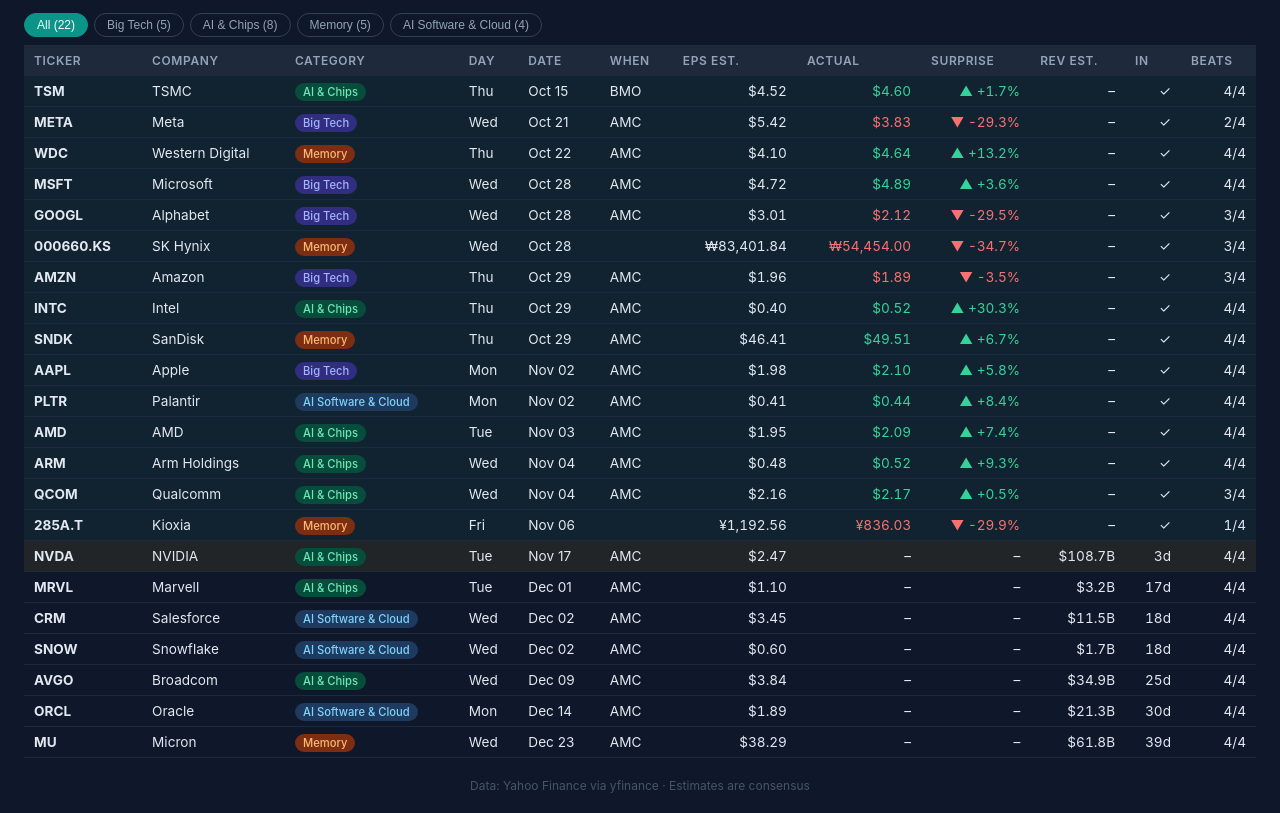
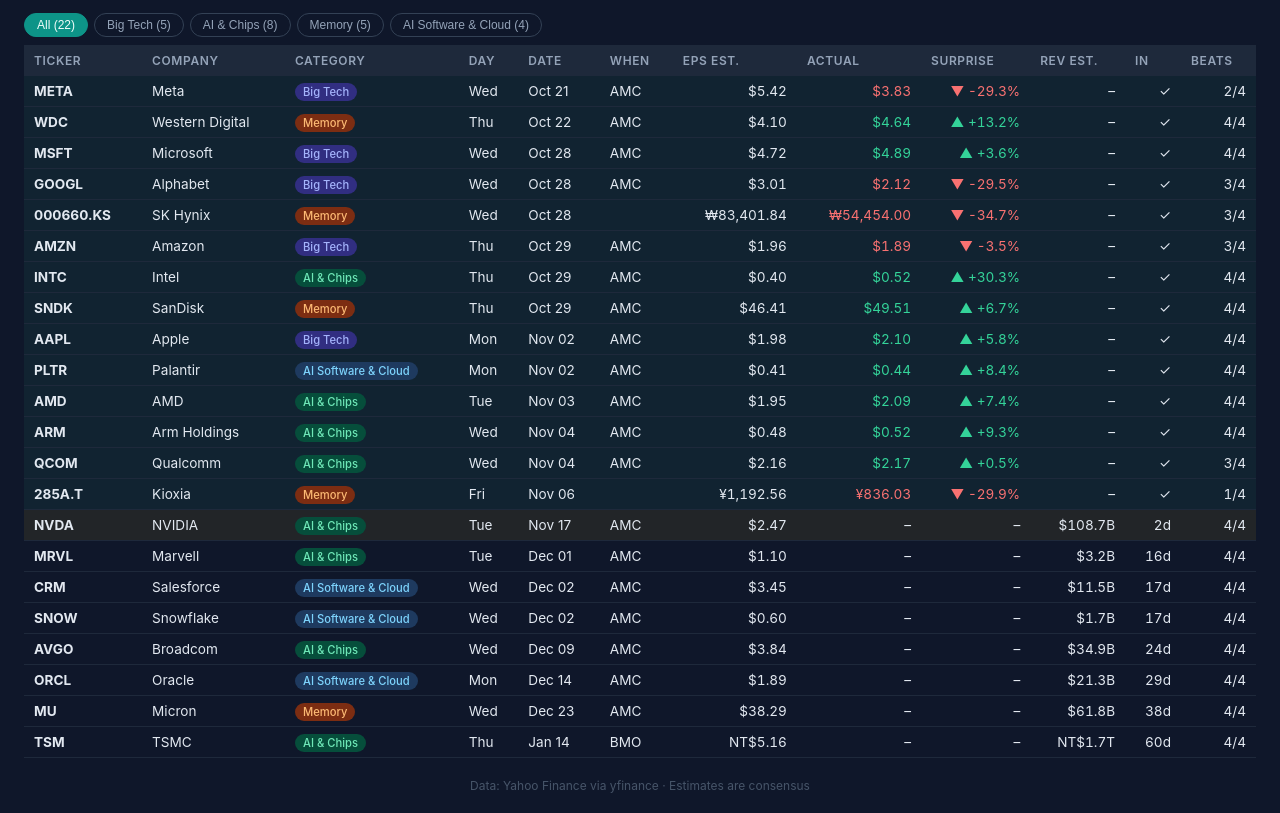
Before and after one commit to rosh-photo/earnings-calendar, a plain HTML site: page index.html in a window 1280 px wide. Shown: the part 67-880 px from the top of the page. Drawn offline with Linux system fonts and the light colour scheme.

Commit message:
Auto-refresh 2026-11-15 19:30 UTC

```diff
--- a/index.html
+++ b/index.html
@@ -41,7 +41,7 @@
 </head>
 <body>
 <h1>Earnings Calendar</h1>
-<p class="meta">Big Tech &middot; AI &amp; Chips &middot; Memory &middot; Updated Nov 14 2026 18:54 UTC</p>
+<p class="meta">Big Tech &middot; AI &amp; Chips &middot; Memory &middot; Updated Nov 15 2026 19:30 UTC</p>
 
 <div class="bar">
   <button class="btn on" onclick="filt('all')">All (22)</button>
@@ -64,7 +64,7 @@
   <th onclick="doSort(11)">Beats</th>
 </tr></thead>
 <tbody>
-<tr class="reported" data-cat="Big Tech" data-days="-12">
+<tr class="reported" data-cat="Big Tech" data-days="-13">
   <td><strong>AAPL</strong></td>
   <td>Apple</td>
   <td><span class="cat big-tech">Big Tech</span></td>
@@ -77,7 +77,7 @@
   <td class="num">–</td>
   <td class="num">✓</td>
   <td class="num">4/4</td>
-</tr><tr class="reported" data-cat="Big Tech" data-days="-17">
+</tr><tr class="reported" data-cat="Big Tech" data-days="-18">
   <td><strong>MSFT</strong></td>
   <td>Microsoft</td>
   <td><span class="cat big-tech">Big Tech</span></td>
@@ -90,7 +90,7 @@
   <td class="num">–</td>
   <td class="num">✓</td>
   <td class="num">4/4</td>
-</tr><tr class="reported" data-cat="Big Tech" data-days="-17">
+</tr><tr class="reported" data-cat="Big Tech" data-days="-18">
   <td><strong>GOOGL</strong></td>
   <td>Alphabet</td>
   <td><span class="cat big-tech">Big Tech</span></td>
@@ -103,7 +103,7 @@
   <td class="num">–</td>
   <td class="num">✓</td>
   <td class="num">3/4</td>
-</tr><tr class="reported" data-cat="Big Tech" data-days="-16">
+</tr><tr class="reported" data-cat="Big Tech" data-days="-17">
   <td><strong>AMZN</strong></td>
   <td>Amazon</td>
   <td><span class="cat big-tech">Big Tech</span></td>
@@ -116,7 +116,7 @@
   <td class="num">–</td>
   <td class="num">✓</td>
   <td class="num">3/4</td>
-</tr><tr class="reported" data-cat="Big Tech" data-days="-24">
+</tr><tr class="reported" data-cat="Big Tech" data-days="-25">
   <td><strong>META</strong></td>
   <td>Meta</td>
   <td><span class="cat big-tech">Big Tech</span></td>
@@ -129,7 +129,7 @@
   <td class="num">–</td>
   <td class="num">✓</td>
   <td class="num">2/4</td>
-</tr><tr class="soon" data-cat="AI & Chips" data-days="3">
+</tr><tr class="soon" data-cat="AI & Chips" data-days="2">
   <td><strong>NVDA</strong></td>
   <td>NVIDIA</td>
   <td><span class="cat ai-chips">AI & Chips</span></td>
@@ -140,9 +140,9 @@
   <td class="num">–</td>
   <td class="num">–</td>
   <td class="num">$108.7B</td>
-  <td class="num">3d</td>
+  <td class="num">2d</td>
   <td class="num">4/4</td>
-</tr><tr class="mid" data-cat="AI & Chips" data-days="25">
+</tr><tr class="mid" data-cat="AI & Chips" data-days="24">
   <td><strong>AVGO</strong></td>
   <td>Broadcom</td>
   <td><span class="cat ai-chips">AI & Chips</span></td>
@@ -153,9 +153,9 @@
   <td class="num">–</td>
   <td class="num">–</td>
   <td class="num">$34.9B</td>
-  <td class="num">25d</td>
+  <td class="num">24d</td>
   <td class="num">4/4</td>
-</tr><tr class="reported" data-cat="AI & Chips" data-days="-11">
+</tr><tr class="reported" data-cat="AI & Chips" data-days="-12">
   <td><strong>AMD</strong></td>
   <td>AMD</td>
   <td><span class="cat ai-chips">AI & Chips</span></td>
@@ -168,7 +168,7 @@
   <td class="num">–</td>
   <td class="num">✓</td>
   <td class="num">4/4</td>
-</tr><tr class="reported" data-cat="AI & Chips" data-days="-10">
+</tr><tr class="reported" data-cat="AI & Chips" data-days="-11">
   <td><strong>ARM</strong></td>
   <td>Arm Holdings</td>
   <td><span class="cat ai-chips">AI & Chips</span></td>
@@ -181,20 +181,20 @@
   <td class="num">–</td>
   <td class="num">✓</td>
   <td class="num">4/4</td>
-</tr><tr class="reported" data-cat="AI & Chips" data-days="-30">
+</tr><tr class="later" data-cat="AI & Chips" data-days="60">
   <td><strong>TSM</strong></td>
   <td>TSMC</td>
   <td><span class="cat ai-chips">AI & Chips</span></td>
   <td>Thu</td>
-  <td data-sort="2026-10-15">Oct 15</td>
+  <td data-sort="2027-01-14">Jan 14</td>
   <td>BMO</td>
-  <td class="num">$4.52</td>
-  <td class="num"><span style="color:#34d399">$4.60</span></td>
-  <td class="num"><span style="color:#34d399">▲ +1.7%</span></td>
+  <td class="num">NT$5.16</td>
   <td class="num">–</td>
-  <td class="num">✓</td>
+  <td class="num">–</td>
+  <td class="num">NT$1.7T</td>
+  <td class="num">60d</td>
   <td class="num">4/4</td>
-</tr><tr class="reported" data-cat="AI & Chips" data-days="-16">
+</tr><tr class="reported" data-cat="AI & Chips" data-days="-17">
   <td><strong>INTC</strong></td>
   <td>Intel</td>
   <td><span class="cat ai-chips">AI & Chips</span></td>
@@ -207,7 +207,7 @@
   <td class="num">–</td>
   <td class="num">✓</td>
   <td class="num">4/4</td>
-</tr><tr class="reported" data-cat="AI & Chips" data-days="-10">
+</tr><tr class="reported" data-cat="AI & Chips" data-days="-11">
   <td><strong>QCOM</strong></td>
   <td>Qualcomm</td>
   <td><span class="cat ai-chips">AI & Chips</span></td>
@@ -220,7 +220,7 @@
   <td class="num">–</td>
   <td class="num">✓</td>
   <td class="num">3/4</td>
-</tr><tr class="mid" data-cat="AI & Chips" data-days="17">
+</tr><tr class="mid" data-cat="AI & Chips" data-days="16">
   <td><strong>MRVL</strong></td>
   <td>Marvell</td>
   <td><span class="cat ai-chips">AI & Chips</span></td>
@@ -231,9 +231,9 @@
   <td class="num">–</td>
   <td class="num">–</td>
   <td class="num">$3.2B</td>
-  <td class="num">17d</td>
+  <td class="num">16d</td>
   <td class="num">4/4</td>
-</tr><tr class="later" data-cat="Memory" data-days="39">
+</tr><tr class="later" data-cat="Memory" data-days="38">
   <td><strong>MU</strong></td>
   <td>Micron</td>
   <td><span class="cat memory">Memory</span></td>
@@ -244,9 +244,9 @@
   <td class="num">–</td>
   <td class="num">–</td>
   <td class="num">$61.8B</td>
-  <td class="num">39d</td>
+  <td class="num">38d</td>
   <td class="num">4/4</td>
-</tr><tr class="reported" data-cat="Memory" data-days="-17">
+</tr><tr class="reported" data-cat="Memory" data-days="-18">
   <td><strong>000660.KS</strong></td>
   <td>SK Hynix</td>
   <td><span class="cat memory">Memory</span></td>
@@ -259,7 +259,7 @@
   <td class="num">–</td>
   <td class="num">✓</td>
   <td class="num">3/4</td>
-</tr><tr class="reported" data-cat="Memory" data-days="-23">
+</tr><tr class="reported" data-cat="Memory" data-days="-24">
   <td><strong>WDC</strong></td>
   <td>Western Digital</td>
   <td><span class="cat memory">Memory</span></td>
@@ -272,7 +272,7 @@
   <td class="num">–</td>
   <td class="num">✓</td>
   <td class="num">4/4</td>
-</tr><tr class="reported" data-cat="Memory" data-days="-16">
+</tr><tr class="reported" data-cat="Memory" data-days="-17">
   <td><strong>SNDK</strong></td>
   <td>SanDisk</td>
   <td><span class="cat memory">Memory</span></td>
@@ -285,7 +285,7 @@
   <td class="num">–</td>
   <td class="num">✓</td>
   <td class="num">4/4</td>
-</tr><tr class="reported" data-cat="Memory" data-days="-8">
+</tr><tr class="reported" data-cat="Memory" data-days="-9">
   <td><strong>285A.T</strong></td>
   <td>Kioxia</td>
   <td><span class="cat memory">Memory</span></td>
@@ -298,7 +298,7 @@
   <td class="num">–</td>
   <td class="num">✓</td>
   <td class="num">1/4</td>
-</tr><tr class="mid" data-cat="AI Software & Cloud" data-days="18">
+</tr><tr class="mid" data-cat="AI Software & Cloud" data-days="17">
   <td><strong>CRM</strong></td>
   <td>Salesforce</td>
   <td><span class="cat ai-software-cloud">AI Software & Cloud</span></td>
@@ -309,9 +309,9 @@
   <td class="num">–</td>
   <td class="num">–</td>
   <td class="num">$11.5B</td>
-  <td class="num">18d</td>
+  <td class="num">17d</td>
   <td class="num">4/4</td>
-</tr><tr class="mid" data-cat="AI Software & Cloud" data-days="30">
+</tr><tr class="mid" data-cat="AI Software & Cloud" data-days="29">
   <td><strong>ORCL</strong></td>
   <td>Oracle</td>
   <td><span class="cat ai-software-cloud">AI Software & Cloud</span></td>
@@ -322,9 +322,9 @@
   <td class="num">–</td>
   <td class="num">–</td>
   <td class="num">$21.3B</td>
-  <td class="num">30d</td>
+  <td class="num">29d</td>
   <td class="num">4/4</td>
-</tr><tr class="mid" data-cat="AI Software & Cloud" data-days="18">
+</tr><tr class="mid" data-cat="AI Software & Cloud" data-days="17">
   <td><strong>SNOW</strong></td>
   <td>Snowflake</td>
   <td><span class="cat ai-software-cloud">AI Software & Cloud</span></td>
@@ -335,9 +335,9 @@
   <td class="num">–</td>
   <td class="num">–</td>
   <td class="num">$1.7B</td>
-  <td class="num">18d</td>
+  <td class="num">17d</td>
   <td class="num">4/4</td>
-</tr><tr class="reported" data-cat="AI Software & Cloud" data-days="-12">
+</tr><tr class="reported" data-cat="AI Software & Cloud" data-days="-13">
   <td><strong>PLTR</strong></td>
   <td>Palantir</td>
   <td><span class="cat ai-software-cloud">AI Software & Cloud</span></td>
```
